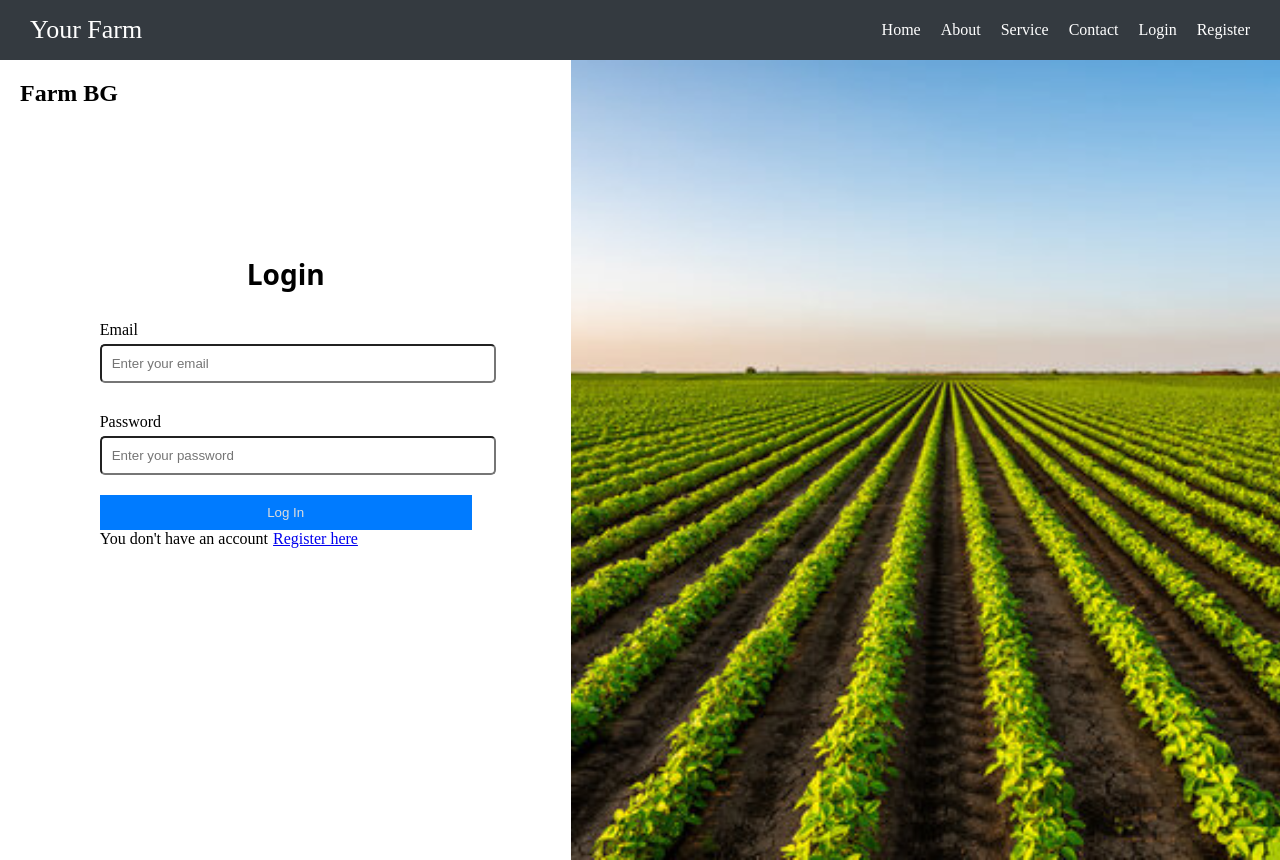
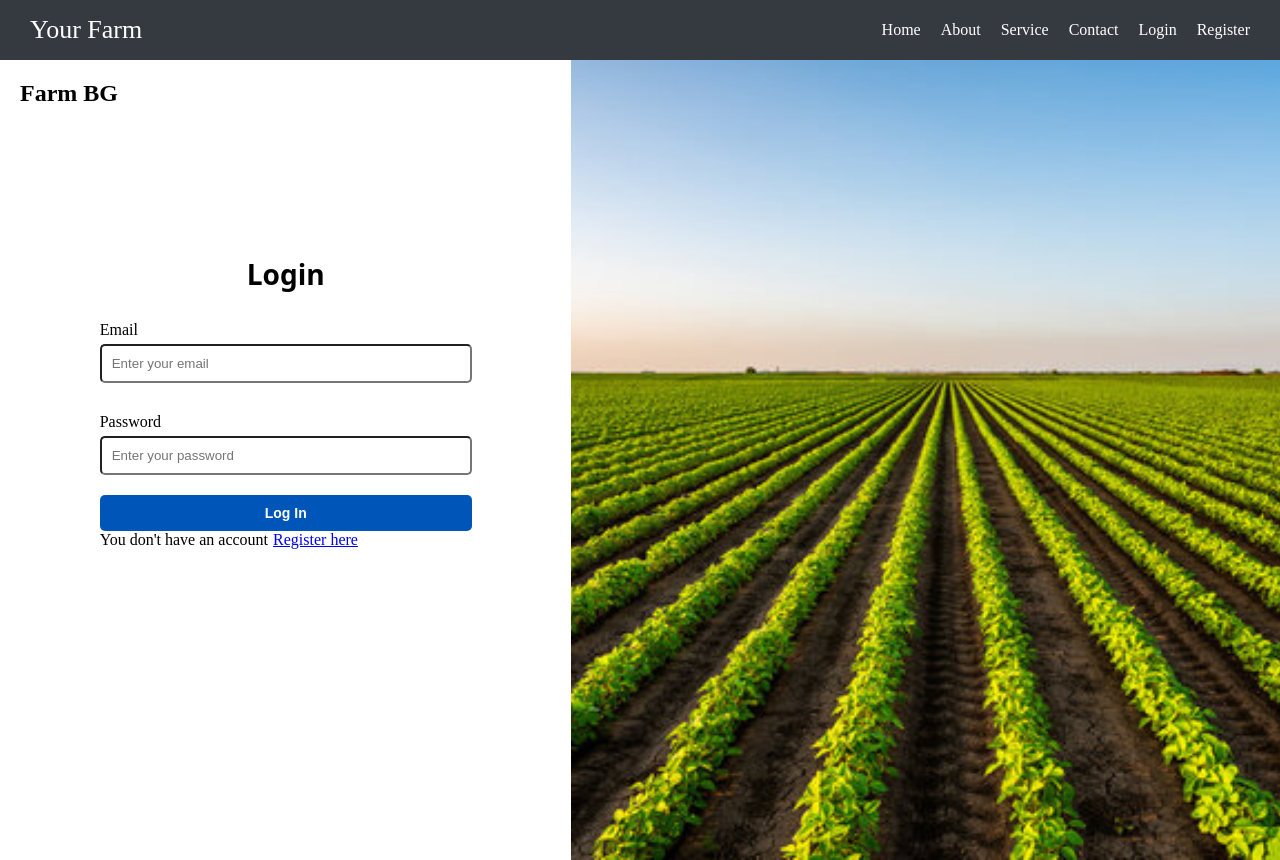
Before and after one commit to NikolayDimov/Farm_React, a React (Vite) app: page /login in a window 1280 px wide. Built offline with nearby package versions, Linux system fonts and the light colour scheme.

Commit message:
error login and register

```diff
--- a/src/components/Login/Login.tsx
+++ b/src/components/Login/Login.tsx
@@ -1,10 +1,12 @@
-import React, { useState } from "react";
+import React, { useEffect, useState } from "react";
 import { useAuth } from "../../context/AuthContext";
 import { useLoginFormError } from "./LoginErrorHadnler";
 import { Link } from "react-router-dom";
 import styled from "styled-components";
 import loginImage from "../../../public/360_F_502186443_Kubg3Wl76uE8BYl1tcAuYYXgGKAaO6r4.jpg";
 import Layout from "../common/Layout";
+import InputField from '../common/InputFieldLoginRegister';
+import StyledButton from '../common/StyledButtonComponent';
 
 
 
@@ -53,30 +55,9 @@ const FormGroup = styled.div`
 
 const Error = styled.p`
   color: red;
-  margin-top: 8px;
-`;
-
-const StyledInput = styled.input`
-  width: 100%;
-  padding: 10px;
-  margin-top: 5px;
-  background-color: white;
-  border-radius: 5px;
-  color: black;
-`;
-
-const StyledButton = styled.button`
-  width: 100%;
-  padding: 10px;
-  background-color: #007bff;
-  color: #ddd;
-  border: none;
-  cursor: pointer;
-`;
-
-const LabelForm = styled.label`
-  color: black;
-  margin-bottom: 5px;
+  font-size: 12px;
+  position: relative;
+  top: -10px;
 `;
 
 const RegisterLink = styled.div`
@@ -133,21 +114,30 @@ function Login() {
     setValues((prevValues) => ({ ...prevValues, email: values.email, password: values.password }));
 
       if (!isEmailValid || !isPasswordValid) {
-        console.log(`email: ${values.email}`);
-        console.log(`password: ${values.password}`);
+        // console.log(`email: ${values.email}`);
+        // console.log(`password: ${values.password}`);
       } else {
         await login(values.email, values.password);
-        console.log("Login successful.");
+        // console.log("Login successful.");
       }
     } catch (error: any) {
       console.error("Login error:", error);
       console.error("login error message:", error.message);
 
       const errorMessage = "Invalid email or password!";
-      console.log("Setting error:", errorMessage);
+    //   console.log("Setting error:", errorMessage);
       setError(errorMessage);
     }
   };
+
+  useEffect(() => {
+    console.log('InputField component mounted');
+    return () => {
+      console.log('InputField component unmounted');
+    };
+  }, []);
+
+
 
   return (
     <>
@@ -162,10 +152,10 @@ function Login() {
 
           <form onSubmit={handleLogin} noValidate>
             <FormGroup>
-              <LabelForm htmlFor="email">Email</LabelForm>
-              <StyledInput
+              {/* <LabelForm htmlFor="email">Email</LabelForm> */}
+              <InputField
+                  label="Email"
                   type="email"
-                placeholder="Enter your email"
                   id="email"
                   name="email"
                 value={values.email}
@@ -176,10 +166,10 @@ function Login() {
             </FormGroup>
 
             <FormGroup>
-              <LabelForm htmlFor="password">Password</LabelForm>
-              <StyledInput
+              {/* <LabelForm htmlFor="password">Password</LabelForm> */}
+              <InputField
+                  label="Password"
                   type="password"
-                placeholder="Enter your password"
                   id="password"
                   name="password"
                 value={values.password}
@@ -191,7 +181,7 @@ function Login() {
 
             {error && <Error>{error}</Error>}
 
-            <StyledButton type="submit">Log In</StyledButton>
+            <StyledButton type="submit"><span>Log In</span></StyledButton>
           </form>
 
           <RegisterLink>
--- a/src/components/Register/Register.tsx
+++ b/src/components/Register/Register.tsx
@@ -6,14 +6,9 @@ import { Link } from 'react-router-dom';
 import styled from "styled-components";
 import loginImage from "../../../public/360_F_502186443_Kubg3Wl76uE8BYl1tcAuYYXgGKAaO6r4.jpg";
 import Layout from '../common/Layout';
-import { ErrorResponseType } from '../../types/types';
+import InputField from '../common/InputFieldLoginRegister';
+import StyledButton from '../common/StyledButtonComponent';
 
-const BASE_URL = "http://localhost:3000";
-
-const Error = styled.p`
-  color: red;
-  margin-top: 8px;
-` as React.FC;
 
 const Container = styled.div`
   display: flex;
@@ -60,31 +55,11 @@ const FormGroup = styled.div`
 
 const ErrorStyles = styled.p`
   color: red;
-  margin-top: 8px;
+  font-size: 12px;
+  position: relative;
+  top: -10px;
 `;
 
-const StyledInput = styled.input`
-  width: 95%;
-  padding: 10px;
-  margin-top: 5px;
-  background-color: white;
-  border-radius: 5px;
-  color: black;
-`;
-
-const StyledButton = styled.button`
-  width: 100%;
-  padding: 10px;
-  background-color: #007bff;
-  color: #ddd;
-  border: none;
-  cursor: pointer;
-`;
-
-const LabelForm = styled.label`
-  color: black;
-  margin-bottom: 5px; /* Add margin bottom to separate labels from inputs */
-`;
 
 const LoginLink = styled.div`
   display: flex;
@@ -95,7 +70,6 @@ const Logintext = styled.span`
   color: black;
   margin-right: 5px;
 `;
-
 
 
 const Logo = styled.div`
@@ -165,54 +139,6 @@ function Register() {
         }
     };
 
-    // const handleRegister = async (e: React.FormEvent<HTMLFormElement>) => {
-    //   e.preventDefault();
-
-    //   try {
-    //     const isEmailValid = validateEmail(values.email);
-    //     const isPasswordValid = validatePassword(values.password);
-    //     const isConfirmPasswordValid = validateConfirmPassword(
-    //       values.confirmPassword,
-    //       values.password
-    //     );
-
-    //     if (!isEmailValid || !isPasswordValid || !isConfirmPasswordValid) {
-    //       console.log(`email: ${values.email}`);
-    //       console.log(`password: ${values.password}`);
-    //       console.log(`confirmPass: ${values.confirmPassword}`);
-    //     } else {
-    //       const response = await fetch(`${BASE_URL}/auth/register`, {
-    //         method: "POST",
-    //         headers: {
-    //           "Content-Type": "application/json",
-    //         },
-    //         credentials: 'include',
-    //         body: JSON.stringify({
-    //           email: values.email,
-    //           password: values.password,
-    //         }),
-    //       });
-
-    //       console.log('response', response)
-
-    //       if (!response.ok) {
-    //         const errorData: ErrorResponseType = await response.json();
-    //         throw { error: errorData.message || "Registration failed" };
-    //     }
-
-
-    //       // Registration successful, you can handle it accordingly
-    //       console.log("Registration successful.");
-    //     }
-    //   } catch (error: any) {
-    //     console.error("Registration error:", error);
-    //     console.error("Registration error message:", error.message);
-    //   }
-
-    //   console.error("email", values.email);
-    //   console.error("pass", values.password);
-    // };
-
 
 
     return (
@@ -228,10 +154,9 @@ function Register() {
 
               <form onSubmit={handleRegister} noValidate>
                 <FormGroup>
-                  <LabelForm htmlFor="email">Email</LabelForm>
-                  <StyledInput
+                  <InputField
+                     label="Email"
                      type="email"
-                    placeholder="Enter your email"
                      id="email"
                      name="email"
                     value={values.email}
@@ -242,10 +167,9 @@ function Register() {
                 </FormGroup>
 
                 <FormGroup>
-                  <LabelForm htmlFor="password">Password</LabelForm>
-                  <StyledInput
+                  <InputField
+                    label="Password"
                     type="password"
-                    placeholder="Enter your password"
                     id="password"
                     name="password"
                     value={values.password}
@@ -256,10 +180,9 @@ function Register() {
                 </FormGroup>
 
                 <FormGroup>
-                  <LabelForm htmlFor="confirmPassword">Confirm Password</LabelForm>
-                  <StyledInput
+                  <InputField
+                  label="Confirm Password"
                   type="password"
-                    placeholder="Confirm your password"
                   id="confirmPassword"
                   name="confirmPassword"
                   value={values.confirmPassword}
@@ -277,7 +200,7 @@ function Register() {
                   </label>
                 </div>
 
-                <StyledButton type="submit">Create Account</StyledButton>
+                <StyledButton type="submit"><span>Create Account</span></StyledButton>
               </form>
 
               <LoginLink>
--- /dev/null
+++ b/src/components/common/InputFieldLoginRegister.tsx
@@ -0,0 +1,64 @@
+import React from 'react';
+import styled from 'styled-components';
+
+const FormGroup = styled.div`
+  margin-bottom: 20px;
+`;
+
+const LabelForm = styled.label`
+  color: black;
+  margin-bottom: 5px;
+`;
+
+const StyledInput = styled.input`
+  box-sizing: border-box;
+  width: 100%;
+  padding: 10px;
+  margin-top: 5px;
+  background-color: white;
+  border-radius: 5px;
+  color: black;
+`;
+
+
+interface InputFieldProps {
+  label: string;
+  type: string;
+  id: string;
+  name: string;
+}
+
+interface InputFieldProps {
+  label: string;
+  type: string;
+  id: string;
+  name: string;
+  value: string;
+  onChange: (e: React.ChangeEvent<HTMLInputElement>) => void;
+  onBlur: () => void;
+}
+
+const InputField: React.FC<InputFieldProps> = ({
+  label,
+  type,
+  id,
+  name,
+  value,
+  onChange,
+  onBlur,
+}) => (
+  <FormGroup>
+    <LabelForm htmlFor={id}>{label}</LabelForm>
+    <StyledInput
+      type={type}
+      placeholder={`Enter your ${label.toLowerCase()}`}
+      id={id}
+      name={name}
+      value={value}
+      onChange={onChange}
+      onBlur={onBlur}
+    />
+  </FormGroup>
+);
+
+export default InputField;
--- a/src/components/common/Layout.tsx
+++ b/src/components/common/Layout.tsx
@@ -1,5 +1,4 @@
-// Layout.js
-import React, { ReactNode } from "react";
+import { ReactNode } from "react";
 import { createGlobalStyle } from "styled-components";
 
 const GlobalStyles = createGlobalStyle`
--- /dev/null
+++ b/src/components/common/StyledButtonComponent.tsx
@@ -0,0 +1,22 @@
+import styled from 'styled-components';
+
+const StyledButton = styled.button`
+  box-sizing: border-box;
+  width: 100%;
+  padding: 10px;
+  background-color: #0056B8;
+  color: white;
+  border: none;
+  border-radius: 5px;
+  cursor: pointer;
+  display: flex;
+  justify-content: center;
+  align-items: center;
+
+  span {
+    font-size: 14px;
+    font-weight: bold;
+  }
+`;
+
+export default StyledButton;
```
Also changed, not shown: src/components/common/AuthForm.tsx (added), tsconfig.json (line endings or trailing spaces). Lines whose indentation alone changed are shown as unchanged.
